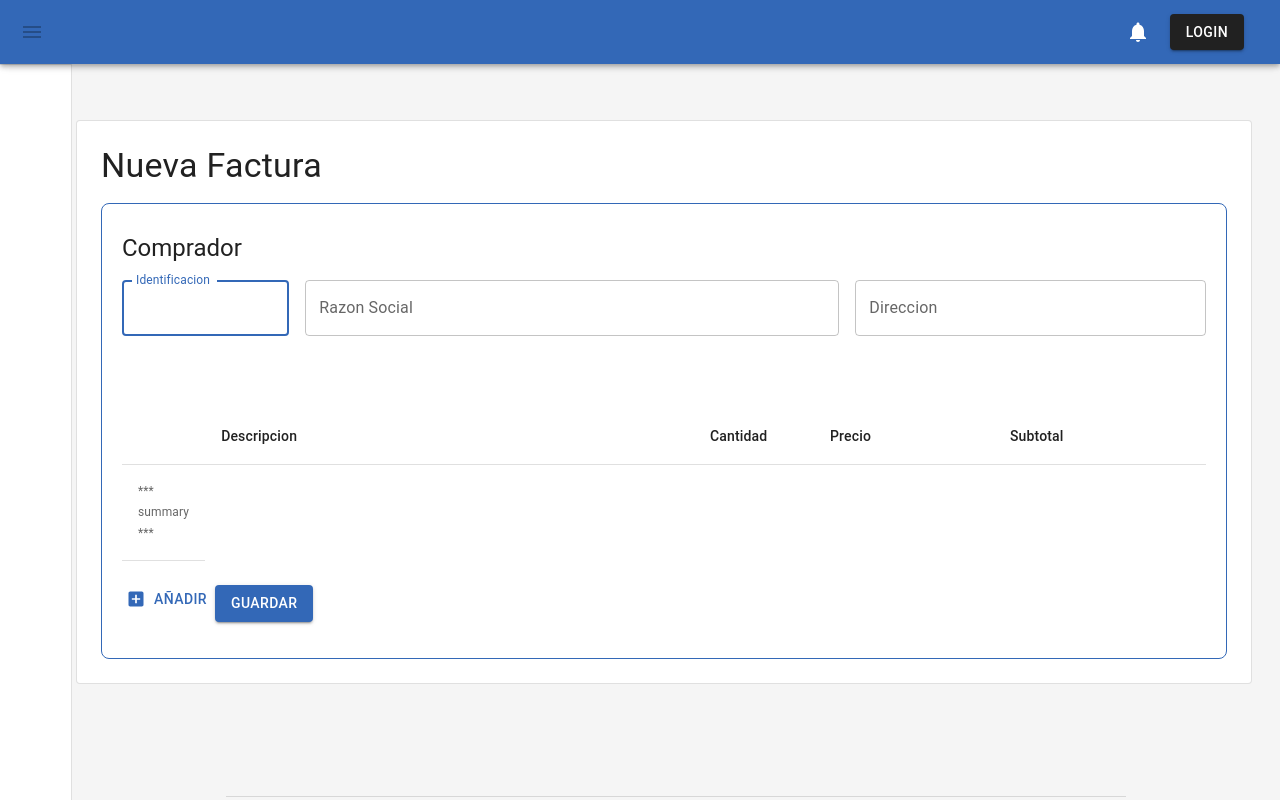
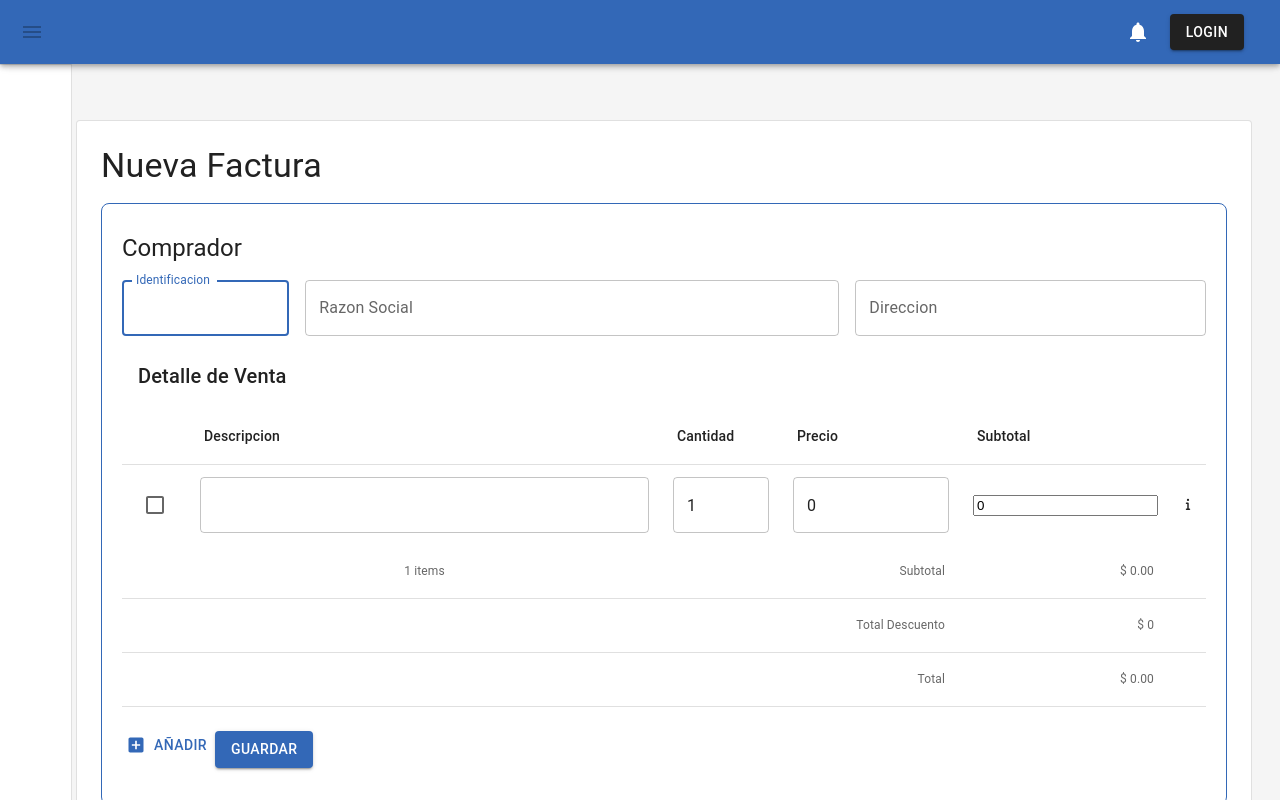
Before and after one commit to mrobayo/fact-signer-sam-full, a React (Vite) app in the folder frontend/: page /facturas/new in a window 1280 px wide. Built offline with nearby package versions, Linux system fonts and the light colour scheme.

Commit message:
add edit factura

```diff
--- a/frontend/src/pages/FacturasPage/EditFactura/DetalleToolbar.tsx
+++ b/frontend/src/pages/FacturasPage/EditFactura/DetalleToolbar.tsx
@@ -31,7 +31,7 @@ function DetalleToolbar(props: EnhancedTableToolbarProps) {
         }),
       }}
     >
-      {numSelected > 0 && (
+      {numSelected > 0 ? (
         <Typography
           sx={{ flex: '1 1 100%' }}
           color="inherit"
@@ -41,16 +41,16 @@ function DetalleToolbar(props: EnhancedTableToolbarProps) {
           {numSelected} fila seleccionada(s)
         </Typography>
       )
-      //   : (
-      //   <Typography
-      //     sx={{ flex: '1 1 100%' }}
-      //     variant="h6"
-      //     id="tableTitle"
-      //     component="div"
-      //   >
-      //     Detalle
-      //   </Typography>
-      // )
+        : (
+        <Typography
+          sx={{ flex: '1 1 100%' }}
+          variant="h6"
+          id="tableTitle"
+          component="div"
+        >
+          Detalle de Venta
+        </Typography>
+      )
       }
       {numSelected > 0 && (
         <Tooltip title="Delete">
--- a/frontend/src/pages/FacturasPage/EditFactura/EditFactura.tsx
+++ b/frontend/src/pages/FacturasPage/EditFactura/EditFactura.tsx
@@ -1,6 +1,6 @@
-import React, {useRef} from 'react';
-import {useFieldArray, useForm} from "react-hook-form";
-import { type FacturaType} from "../factura";
+import React, {useEffect, useRef} from 'react';
+import {Controller, useFieldArray, useForm} from "react-hook-form";
+import {type FacturaType} from "../factura";
 
 import Box from '@mui/material/Box';
 import Typography from "@mui/material/Typography";
@@ -19,9 +19,10 @@ import {DetailCell, DetailTable, editFacturaCss} from "./EditFactura.style.tsx";
 import InfoFacturaEdit from "../../../components/InfoFacturaEdit.tsx";
 import TextField from "@mui/material/TextField";
 import DetalleToolbar from "./DetalleToolbar.tsx";
-import {TableFooter} from "@mui/material";
+
 import InformationIcon from "../../../components/icons/InformationIcon.tsx";
 import Tooltip from "@mui/material/Tooltip";
+import TableFacturaSummary from "./TableFacturaSummary.tsx";
 
 const ColDefinition: {
   label: string;
@@ -47,10 +48,32 @@ const EditFactura: React.FC<{
     control,
     getValues,
     register,
+    watch,
     //reset,
     handleSubmit,
     formState: { errors }
-  } = useForm<FacturaType>();
+  } = useForm<FacturaType>({
+    defaultValues: {
+      infoFactura: {
+
+      },
+      infoTributaria: {
+
+      },
+      detalles: [{
+        detalleId: 1,
+        codigoPrincipal: '',
+        codigoAuxiliar: '',
+        descripcion: '',
+        cantidad: 1,
+        precioUnitario: 0,
+        descuento: 0,
+        precioTotalSinImpuesto: 0,
+        detallesAdicionales: [],
+        impuestos: []
+      }]
+    }
+  });
   const {
     fields,
     append,
@@ -60,6 +83,13 @@ const EditFactura: React.FC<{
     name: "detalles"
   });
   const formRef = useRef<HTMLFormElement>(null);
+  const watchDetalle = watch("detalles");
+
+  useEffect(() => {
+    // watchDetalle((value, { name, type }) => console.log(value, name, type));
+    console.log('watchDetalle', watchDetalle);
+  }, [watchDetalle]);
+
 
   const handleAppendRow = () => {
     const detalleId = 1 + getValues("detalles").reduce(
@@ -126,7 +156,6 @@ const EditFactura: React.FC<{
 
           <DetalleToolbar numSelected={selected.length} appendNew={handleAppendRow} removeSelected={handleRemove} />
 
-          {/*<Typography component="h1" variant="h5">Detalle</Typography>*/}
           <TableContainer sx={{ maxHeight: 440 }}>
             <DetailTable
               // size="medium"
@@ -198,14 +227,25 @@ const EditFactura: React.FC<{
                         />
                       </DetailCell>
                       <DetailCell align="right">
-                        <TextField
-                          margin="normal"
-                          fullWidth
-                          id={`detalles.${index}.precioTotalSinImpuesto`}
-                          label=""
-                          type="number"
-                          {...register(`detalles.${index}.precioTotalSinImpuesto`, { required: true })}
+                        <Controller
+                          render={({ field }) =>
+                            <input
+                              id={`detalles.${index}.precioTotalSinImpuesto`}
+                              type="number"
+                              {...field}
+                            />
+                          }                 //<input {...field} />}
+                          name={`detalles.${index}.precioTotalSinImpuesto`}
+                          control={control}
                         />
+                        {/*<TextField*/}
+                        {/*  margin="normal"*/}
+                        {/*  fullWidth*/}
+                        {/*  id={`detalles.${index}.precioTotalSinImpuesto`}*/}
+                        {/*  label=""*/}
+                        {/*  type="number"*/}
+                        {/*  {...register(`detalles.${index}.precioTotalSinImpuesto`, { required: true })}*/}
+                        {/*/>*/}
                       </DetailCell>
                       <DetailCell align="center">
                         <Tooltip title="Impuestos: IVA">
@@ -217,11 +257,7 @@ const EditFactura: React.FC<{
               })
             }
               </TableBody>
-              <TableFooter>
-                <TableRow>
-                  <TableCell>*** summary ***</TableCell>
-                </TableRow>
-              </TableFooter>
+              <TableFacturaSummary detalles={getValues("detalles")} />
             </DetailTable>
           </TableContainer>
 
--- /dev/null
+++ b/frontend/src/pages/FacturasPage/EditFactura/TableFacturaSummary.tsx
@@ -0,0 +1,54 @@
+import { useMemo } from 'react';
+import TableRow from "@mui/material/TableRow";
+import TableCell from "@mui/material/TableCell";
+import {TableFooter} from "@mui/material";
+import React from "react";
+import {DetalleFacturaType} from "../factura";
+import {computeFacturaSummary} from "../facturaUtil.ts";
+
+const TableFacturaSummary: React.FC<{
+  detalles: DetalleFacturaType[]
+}> = ({ detalles }) => {
+
+  const summary = useMemo(
+    () => computeFacturaSummary(detalles ?? []), [detalles]
+  );
+
+  return (
+    <TableFooter>
+        <TableRow>
+          <TableCell></TableCell>
+          <TableCell align="center">{detalles?.length} items</TableCell>
+          <TableCell colSpan={2} align="right"> Subtotal </TableCell>
+          <TableCell align="right">$ {summary?.totalSinImpuestos?.toFixed(2)}</TableCell>
+          <TableCell></TableCell>
+        </TableRow>
+        {summary.totalConImpuestos.map(total => (
+          <TableRow key={`totalImpuesto.${total.codigo}.${total.codigoPorcentaje}`}>
+          <TableCell></TableCell>
+          <TableCell></TableCell>
+          <TableCell colSpan={2} align="right">Subtotal {total.codigo}.{total.codigoPorcentaje} </TableCell>
+          <TableCell align="right">$ {total.baseImponible}</TableCell>
+          <TableCell></TableCell>
+        </TableRow>
+        ))}
+
+      <TableRow>
+          <TableCell></TableCell>
+          <TableCell></TableCell>
+          <TableCell colSpan={2} align="right"> Total Descuento </TableCell>
+          <TableCell align="right">$ {summary.totalDescuento}</TableCell>
+          <TableCell></TableCell>
+        </TableRow>
+        <TableRow>
+          <TableCell></TableCell>
+          <TableCell></TableCell>
+          <TableCell colSpan={2} align="right"> Total </TableCell>
+          <TableCell align="right">$ {summary.importeTotal?.toFixed(2)}</TableCell>
+          <TableCell></TableCell>
+        </TableRow>
+      </TableFooter>
+  );
+}
+
+export default TableFacturaSummary;
--- /dev/null
+++ b/frontend/src/pages/FacturasPage/facturaUtil.ts
@@ -0,0 +1,50 @@
+import {DetalleFacturaType, ImpuestoType, TotalImpuestoType} from "./factura";
+
+export type FacturaSummaryType = {
+  totalSinImpuestos:  number,
+  totalDescuento: number,
+  totalConImpuestos: TotalImpuestoType[],
+  propina?: number,
+  importeTotal: number
+};
+
+export const computeFacturaSummary = (detalles: DetalleFacturaType[]): FacturaSummaryType => {
+  const summary: FacturaSummaryType = {
+    totalSinImpuestos: 0,
+    totalDescuento: 0,
+    totalConImpuestos: [],
+    propina: 0,
+    importeTotal: 0
+  };
+  // Calcular subtotal y descuento
+  detalles.forEach((detalle) => {
+    summary.totalSinImpuestos += +detalle.precioTotalSinImpuesto ?? 0;
+    summary.totalDescuento += +detalle.descuento ?? 0;
+  });
+
+  //
+  const impuestosMap = detalles
+    .flatMap(detalle => detalle.impuestos)
+    .reduce((acc, impuesto) => {
+      const grupo = `impuesto${impuesto.codigo}-porcentaje${impuesto.codigoPorcentaje}`;
+      if (acc.has(grupo)) acc.get(grupo)?.push(impuesto); else acc.set(grupo, [impuesto]);
+      return acc;
+  }, new Map<string, ImpuestoType[]>);
+
+  impuestosMap.forEach((impuestos) => {
+    const totalImpuesto = impuestos.reduce((acc, impuesto) => {
+      acc.codigo = impuesto.codigo;
+      acc.codigoPorcentaje = impuesto.codigoPorcentaje;
+      acc.valor += impuesto.valor;
+      acc.baseImponible +=  impuesto.baseImponible;
+      return acc;
+    }, {
+      baseImponible: 0,
+      valor: 0
+    } as TotalImpuestoType);
+    summary.totalConImpuestos.push(totalImpuesto);
+  });
+
+  console.log('compute*', summary);
+  return summary;
+}
```
Also changed, not shown: frontend/src/pages/FacturasPage/factura.d.ts (+21 -21 lines), frontend/src/pages/comprobantes.d.ts (added, +32 -0 lines).
